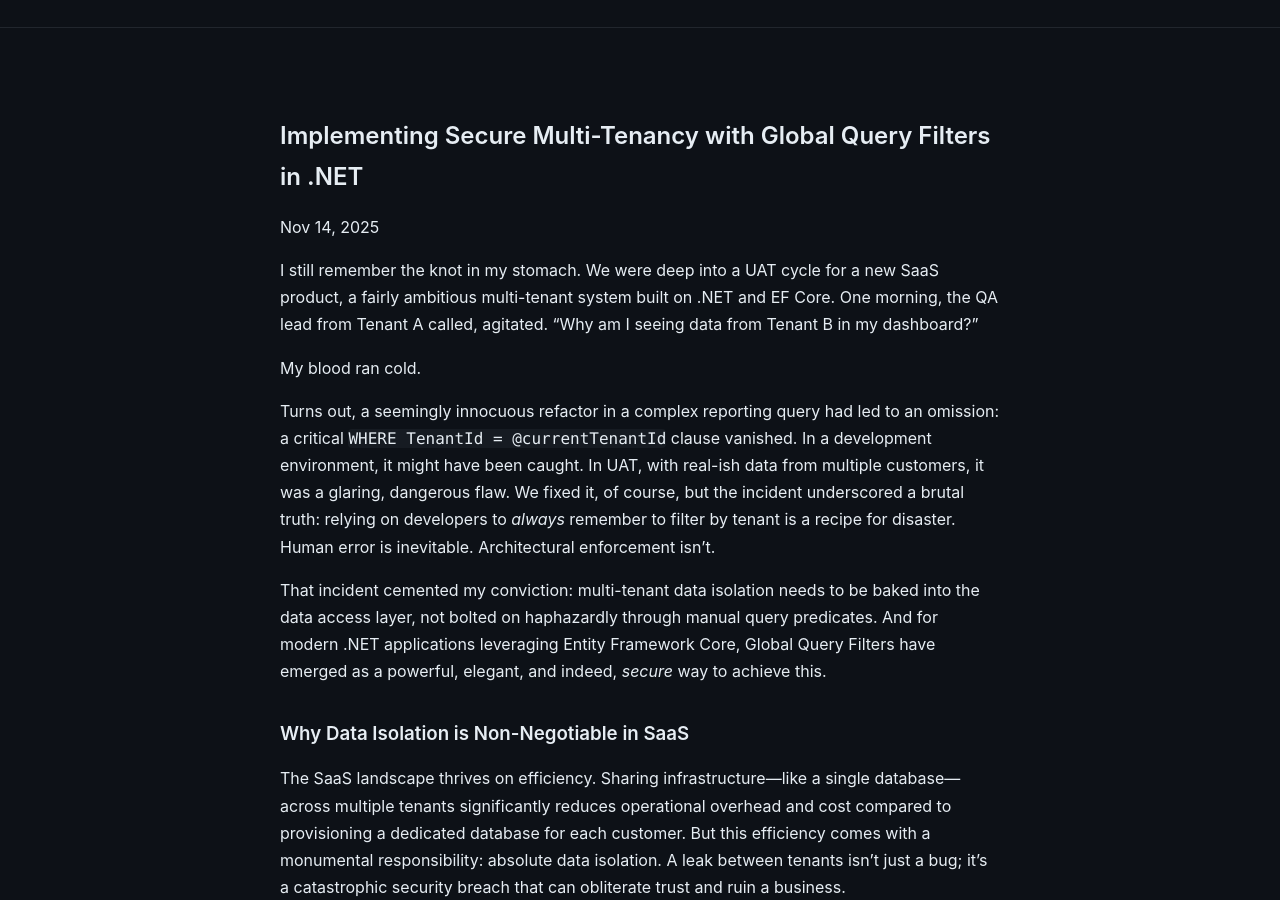
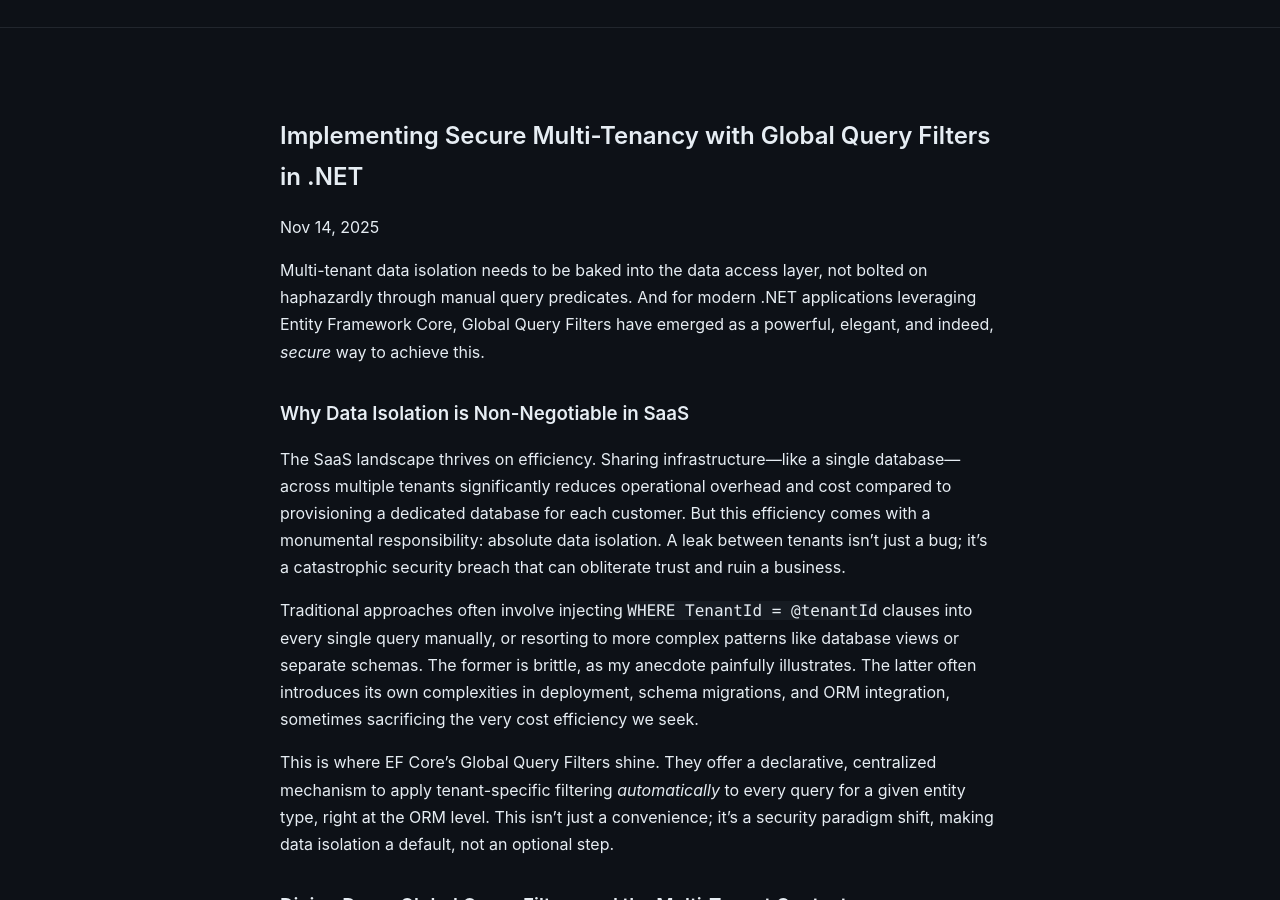
Before and after one commit to elweezy/blog-bot, a Jekyll site: the page built from _posts/2025-11-14-implementing-secure-multi-tenancy-with-global-query-filters-in-net.md, in a window 1280 px wide and 900 px high, scrolled down 224 px. Built offline with Jekyll 4.4.1, drawn with Linux system fonts in a browser that asks for light colours.

Commit message:
optimize post

````diff
--- a/_posts/2025-11-14-implementing-secure-multi-tenancy-with-global-query-filters-in-net.md
+++ b/_posts/2025-11-14-implementing-secure-multi-tenancy-with-global-query-filters-in-net.md
@@ -6,13 +6,7 @@
 canonical_url: "https://dev.to/gigaherz/building-a-secure-dal-composable-multi-tenancy-filtering-with-c-and-linq2db-19lo"
 ---
 
-I still remember the knot in my stomach. We were deep into a UAT cycle for a new SaaS product, a fairly ambitious multi-tenant system built on .NET and EF Core. One morning, the QA lead from Tenant A called, agitated. "Why am I seeing data from Tenant B in my dashboard?"
-
-My blood ran cold.
-
-Turns out, a seemingly innocuous refactor in a complex reporting query had led to an omission: a critical `WHERE TenantId = @currentTenantId` clause vanished. In a development environment, it might have been caught. In UAT, with real-ish data from multiple customers, it was a glaring, dangerous flaw. We fixed it, of course, but the incident underscored a brutal truth: relying on developers to *always* remember to filter by tenant is a recipe for disaster. Human error is inevitable. Architectural enforcement isn't.
-
-That incident cemented my conviction: multi-tenant data isolation needs to be baked into the data access layer, not bolted on haphazardly through manual query predicates. And for modern .NET applications leveraging Entity Framework Core, Global Query Filters have emerged as a powerful, elegant, and indeed, *secure* way to achieve this.
+Multi-tenant data isolation needs to be baked into the data access layer, not bolted on haphazardly through manual query predicates. And for modern .NET applications leveraging Entity Framework Core, Global Query Filters have emerged as a powerful, elegant, and indeed, _secure_ way to achieve this.
 
 ### Why Data Isolation is Non-Negotiable in SaaS
 
@@ -20,11 +14,11 @@
 
 Traditional approaches often involve injecting `WHERE TenantId = @tenantId` clauses into every single query manually, or resorting to more complex patterns like database views or separate schemas. The former is brittle, as my anecdote painfully illustrates. The latter often introduces its own complexities in deployment, schema migrations, and ORM integration, sometimes sacrificing the very cost efficiency we seek.
 
-This is where EF Core's Global Query Filters shine. They offer a declarative, centralized mechanism to apply tenant-specific filtering *automatically* to every query for a given entity type, right at the ORM level. This isn't just a convenience; it's a security paradigm shift, making data isolation a default, not an optional step.
+This is where EF Core's Global Query Filters shine. They offer a declarative, centralized mechanism to apply tenant-specific filtering _automatically_ to every query for a given entity type, right at the ORM level. This isn't just a convenience; it's a security paradigm shift, making data isolation a default, not an optional step.
 
 ### Diving Deep: Global Query Filters and the Multi-Tenant Context
 
-At its core, a Global Query Filter is a LINQ expression that EF Core automatically appends to *any* query involving the configured entity type. You define it once, usually in your `DbContext`'s `OnModelCreating` method, and EF Core takes care of the rest.
+At its core, a Global Query Filter is a LINQ expression that EF Core automatically appends to _any_ query involving the configured entity type. You define it once, usually in your `DbContext`'s `OnModelCreating` method, and EF Core takes care of the rest.
 
 For multi-tenancy, the filter typically looks something like `e => e.TenantId == _tenantId`. The challenge, then, becomes how to reliably provide that `_tenantId` to the `DbContext` instance that's processing the query. This requires a bit of thoughtful plumbing.
 
@@ -112,7 +106,8 @@
     }
 }
 ```
-*Why this way?* `IHttpContextAccessor` is the standard way to get access to the current `HttpContext` in ASP.NET Core. Using `ClaimsPrincipal` is robust for authenticated scenarios. For background jobs, you might use an `AsyncLocal<Guid?>` to flow the tenant ID explicitly. The `ILogger` is crucial for debugging and understanding *why* a tenant ID might be missing, which often points to authentication/authorization issues.
+
+_Why this way?_ `IHttpContextAccessor` is the standard way to get access to the current `HttpContext` in ASP.NET Core. Using `ClaimsPrincipal` is robust for authenticated scenarios. For background jobs, you might use an `AsyncLocal<Guid?>` to flow the tenant ID explicitly. The `ILogger` is crucial for debugging and understanding _why_ a tenant ID might be missing, which often points to authentication/authorization issues.
 
 Next, our `DbContext` and its configuration:
 
@@ -226,7 +221,8 @@
     }
 }
 ```
-*Why this way?* Injecting `ITenantProvider` directly into `AppDbContext` is crucial. The `OnModelCreating` method is where the magic happens: we iterate over all types inheriting `TenantAwareEntity` and apply the filter. Using `EF.Property<Guid>(e, "TenantId")` is a robust way to access properties when using `modelBuilder.Entity(entityType.ClrType)` for dynamically applying filters. The `SaveChanges` override is a *critical* security hardening step, ensuring that new entities are correctly stamped with the current tenant's ID and preventing accidental (or malicious) data assignment to the wrong tenant. It also prevents changing a `TenantId` on an existing entity, which could effectively "move" data between tenants.
+
+_Why this way?_ Injecting `ITenantProvider` directly into `AppDbContext` is crucial. The `OnModelCreating` method is where the magic happens: we iterate over all types inheriting `TenantAwareEntity` and apply the filter. Using `EF.Property<Guid>(e, "TenantId")` is a robust way to access properties when using `modelBuilder.Entity(entityType.ClrType)` for dynamically applying filters. The `SaveChanges` override is a _critical_ security hardening step, ensuring that new entities are correctly stamped with the current tenant's ID and preventing accidental (or malicious) data assignment to the wrong tenant. It also prevents changing a `TenantId` on an existing entity, which could effectively "move" data between tenants.
 
 Finally, integrating into an ASP.NET Core minimal API:
 
@@ -326,7 +322,8 @@
 
 app.Run();
 ```
-*Why this way?* This `Program.cs` ties everything together. We register `HttpContextAccessor` and our custom `ITenantProvider`. We use `AddDbContext` to inject `AppDbContext` into the DI container, where it will resolve `ITenantProvider` and `ILogger`. The `MapGet` endpoint shows how simple data retrieval becomes – the developer doesn't need to *remember* the tenant filter; it's already there. The `MapPost` demonstrates the importance of the `SaveChanges` override to ensure data integrity during writes. The `app.Use` middleware is a *simplistic stand-in for real authentication*. In a production system, this `ClaimsPrincipal` would be populated by your chosen authentication middleware (e.g., JWT bearer tokens, cookie authentication).
+
+_Why this way?_ This `Program.cs` ties everything together. We register `HttpContextAccessor` and our custom `ITenantProvider`. We use `AddDbContext` to inject `AppDbContext` into the DI container, where it will resolve `ITenantProvider` and `ILogger`. The `MapGet` endpoint shows how simple data retrieval becomes – the developer doesn't need to _remember_ the tenant filter; it's already there. The `MapPost` demonstrates the importance of the `SaveChanges` override to ensure data integrity during writes. The `app.Use` middleware is a _simplistic stand-in for real authentication_. In a production system, this `ClaimsPrincipal` would be populated by your chosen authentication middleware (e.g., JWT bearer tokens, cookie authentication).
 
 To test, you'd make requests like:
 `GET /products` with `X-Tenant-Id: 4b1e4c7a-a63b-4e1a-8f6b-7c8d9e0f1a2b` to see Tenant A's products.
@@ -337,13 +334,13 @@
 
 While Global Query Filters are a fantastic tool, they're not a magic bullet. Here's what I've learned from the trenches:
 
-1.  **Writes are still your responsibility:** The filter applies to *reads*, not writes. As shown in the `SaveChanges` override, you *must* explicitly stamp `TenantId` on new entities and validate it on updates. Failing to do so is a common and dangerous pitfall.
+1.  **Writes are still your responsibility:** The filter applies to _reads_, not writes. As shown in the `SaveChanges` override, you _must_ explicitly stamp `TenantId` on new entities and validate it on updates. Failing to do so is a common and dangerous pitfall.
 2.  **`IgnoreQueryFilters` is a loaded gun:** EF Core provides `IgnoreQueryFilters()` to bypass these filters. Use it sparingly, and only for specific administrative contexts where a "super user" genuinely needs to see data across all tenants. Audit its usage meticulously. A developer using this casually for debugging could accidentally ship a security vulnerability.
-3.  **Performance and Indexing:** Global Query Filters add an `AND [TenantId] = @tenantId` clause to every query. If your `TenantId` column isn't properly indexed, this can lead to full table scans and significant performance degradation on large tables. *Always* add an index to `TenantId`. Consider a composite index if you frequently filter by `TenantId` and another column.
+3.  **Performance and Indexing:** Global Query Filters add an `AND [TenantId] = @tenantId` clause to every query. If your `TenantId` column isn't properly indexed, this can lead to full table scans and significant performance degradation on large tables. _Always_ add an index to `TenantId`. Consider a composite index if you frequently filter by `TenantId` and another column.
 4.  **Tenant Context Lifetime:** Ensure your `ITenantProvider` correctly resolves the tenant ID for the lifetime of the `DbContext`. In web applications, `Scoped` lifetime for `ITenantProvider` and `DbContext` works well. For background services, `AsyncLocal<T>` is often needed to explicitly flow the tenant ID across asynchronous operations, as `HttpContext` won't be available.
-5.  **Handling Missing Tenant Context:** What happens if `GetCurrentTenantId()` returns null? My example logs a warning and proceeds without the filter (which is dangerous in production without further safeguards). A more secure approach might be to throw an `InvalidOperationException` in `OnModelCreating` if `currentTenantId` is null, preventing *any* data access when the tenant context is ambiguous.
+5.  **Handling Missing Tenant Context:** What happens if `GetCurrentTenantId()` returns null? My example logs a warning and proceeds without the filter (which is dangerous in production without further safeguards). A more secure approach might be to throw an `InvalidOperationException` in `OnModelCreating` if `currentTenantId` is null, preventing _any_ data access when the tenant context is ambiguous.
 6.  **Base Entity Pattern:** For consistency and to reduce boilerplate, create a `TenantAwareEntity` base class or interface, and apply the filter dynamically as shown in `OnModelCreating`. This ensures new tenant-aware entities automatically inherit the filtering behavior.
 
 ### Conclusion
 
-Building secure multi-tenant applications is a marathon, not a sprint. The lesson from that UAT scare stuck with me: robust security isn't about hoping developers remember every detail; it's about engineering systems that *enforce* security by default. Entity Framework Core's Global Query Filters provide a powerful, production-ready mechanism to centralize tenant-based data isolation, pushing a critical security concern deep into the data access layer where it belongs. When combined with careful attention to write operations and disciplined usage of features like `IgnoreQueryFilters`, they offer a solid foundation for scalable, secure SaaS applications in the .NET ecosystem. Trust, but verify, and let your DAL do the heavy lifting of verification.
+Building secure multi-tenant applications is a marathon, not a sprint. The lesson from that UAT scare stuck with me: robust security isn't about hoping developers remember every detail; it's about engineering systems that _enforce_ security by default. Entity Framework Core's Global Query Filters provide a powerful, production-ready mechanism to centralize tenant-based data isolation, pushing a critical security concern deep into the data access layer where it belongs. When combined with careful attention to write operations and disciplined usage of features like `IgnoreQueryFilters`, they offer a solid foundation for scalable, secure SaaS applications in the .NET ecosystem. Trust, but verify, and let your DAL do the heavy lifting of verification.
````
